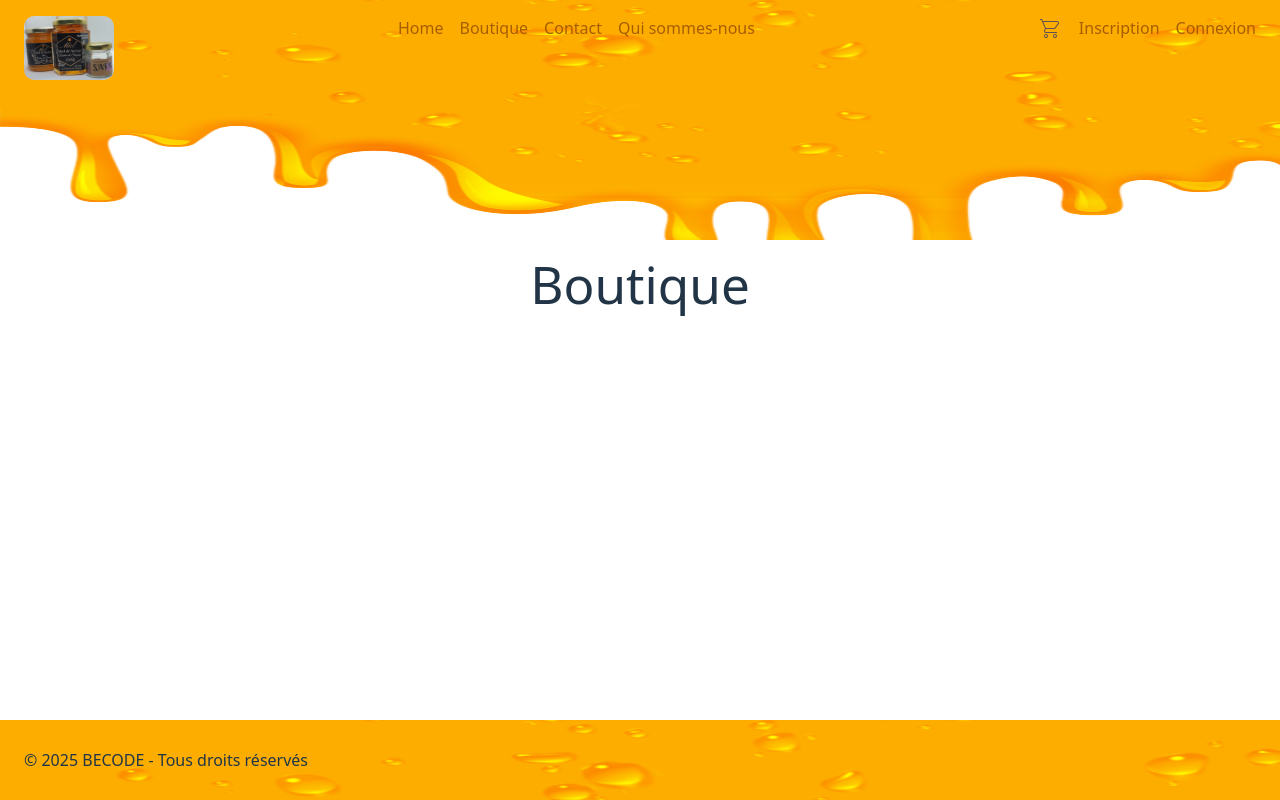
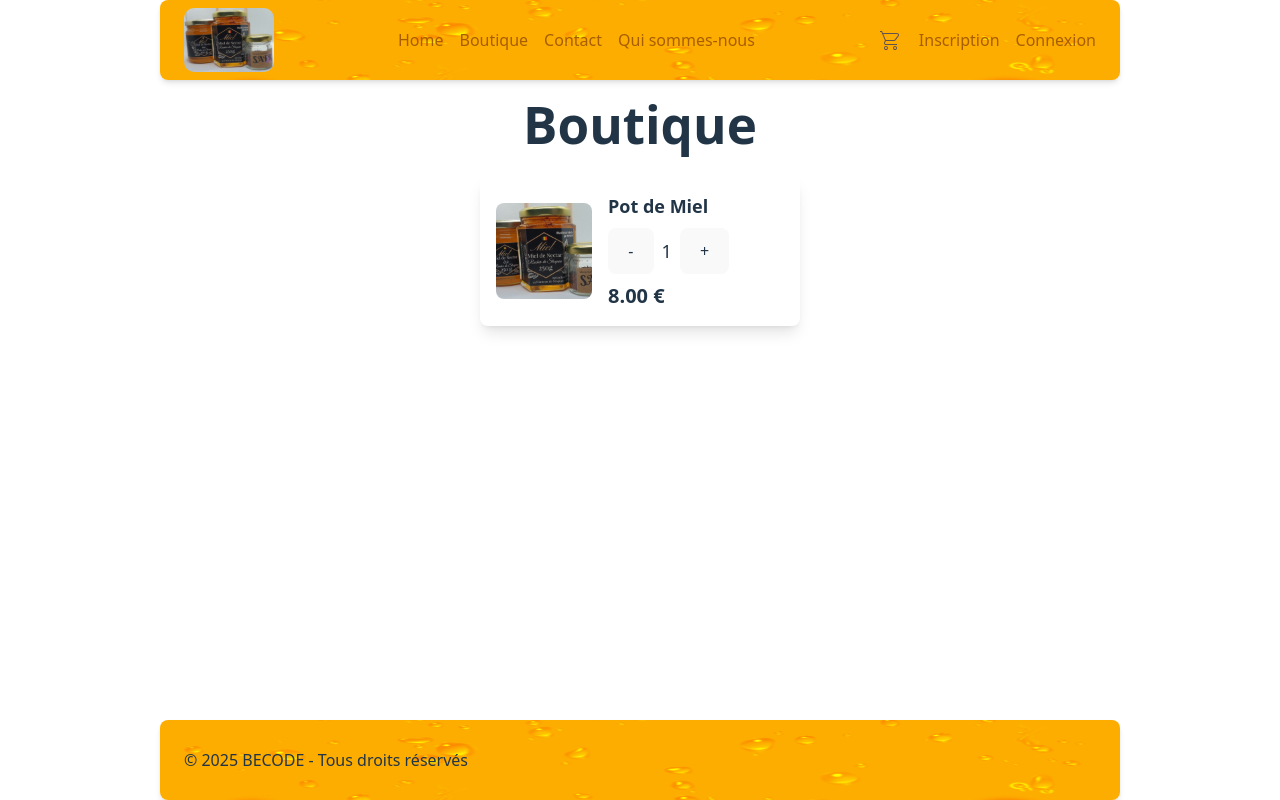
Before and after one commit to chaponcin/Miel-de-Nectar, a React (Vite) app in the folder miel-proj/: page /boutique in a window 1280 px wide. Built offline with nearby package versions, Linux system fonts and the light colour scheme.

Commit message:
header modif

```diff
--- a/miel-proj/package.json
+++ b/miel-proj/package.json
@@ -4,10 +4,12 @@
   "version": "0.0.0",
   "type": "module",
   "scripts": {
+    "start": "react-scripts start",
     "dev": "vite",
     "build": "vite build",
     "lint": "eslint .",
     "preview": "vite preview"
+
   },
   "dependencies": {
     "framer-motion": "^12.6.2",
--- a/miel-proj/src/components/Footer.jsx
+++ b/miel-proj/src/components/Footer.jsx
@@ -1,7 +1,9 @@
 // src/components/Footer.jsx
 function Footer() {
     return (
-      <footer className="footer-bg h-20 flex justify-between items-center px-6">
+      <footer
+      className="footer-bg h-20 w-3/4 mx-auto flex justify-between items-center px-6 py-2 bg-cover bg-center rounded-lg shadow-md"
+>
         <p>© 2025 BECODE - Tous droits réservés</p>
       </footer>
     );
--- a/miel-proj/src/components/Header.jsx
+++ b/miel-proj/src/components/Header.jsx
@@ -3,8 +3,8 @@ import { Link } from 'react-router-dom';
 function Header() {
   return (
     <header
-      className="header-bg h-60 flex justify-between items-start px-6 py-4"
-    >
+    className="footer-bg h-20 w-3/4 mx-auto flex justify-between items-center px-6 py-2 bg-cover bg-center rounded-lg shadow-md"
+  >
       <h1 className="text-xl font-bold text-black">
   <Link to="/">
   <img src="./src/assets/pot-accueil.svg" className="h-16"/>
--- a/miel-proj/src/index.css
+++ b/miel-proj/src/index.css
@@ -14,7 +14,8 @@
 }
 
 .header-bg {
-  background-image: url('./assets/Vector.svg');
+  background-image: url('./assets/Vector.png');
+
 }
 
 .footer-bg {
--- a/miel-proj/src/pages/Home.jsx
+++ b/miel-proj/src/pages/Home.jsx
@@ -3,7 +3,7 @@ import { motion } from "framer-motion";
 function Home() {
   return (
     <div className="text-center flex items-center justify-center">
-      <div className="relative">
+      <div className="flex items-center space-x-10">
         {/* Animation de l'image qui se révèle de bas en haut */}
         <motion.img
           src="./src/assets/pot-accueil.svg"
@@ -11,10 +11,11 @@ function Home() {
           initial={{ opacity: 0, clipPath: "inset(100% 0% 0% 0%)" }}
           animate={{ opacity: 1, clipPath: "inset(0% 0% 0% 0%)" }}
           transition={{ duration: 3, ease: "easeOut" }}
+          className="w-1/2" // Optionnel : ajuste la taille de l'image
         />
 
-        {/* Box à droite de l'image */}
-        <div className="absolute top-1/2 left-full ml-10 p-30 bg-gray-100 rounded-lg shadow-lg transform -translate-y-1/2">
+        {/* Box d'information */}
+        <div className="p-6 bg-gray-100 rounded-lg shadow-lg w-1/2">
           <h2 className="text-lg font-bold">Informations</h2>
           <p>Info</p>
         </div>
@@ -23,5 +24,4 @@ function Home() {
   );
 }
 
-
 export default Home;
--- a/miel-proj/src/pages/boutique.jsx
+++ b/miel-proj/src/pages/boutique.jsx
@@ -1,9 +1,58 @@
-function boutique() {
-    return (
-      <div className="text-center">
-        <h1>Boutique</h1>
+import { useState } from "react";
+import { motion } from "framer-motion";
+
+export default function HoneyProduct() {
+  const pricePerJar = 8; // Prix unitaire en euros
+  const [quantity, setQuantity] = useState(1);
+
+  // Calcul du prix total
+  const totalPrice = pricePerJar * quantity;
+
+  return (
+    <div className="flex flex-col items-center justify-center">
+      {/* Titre avec effet d'apparition */}
+      <motion.h1
+        initial={{ opacity: 0, y: -50 }}
+        animate={{ opacity: 1, y: 0 }}
+        transition={{ duration: 0.6, ease: "easeOut" }}
+        className="text-3xl font-bold mb-6"
+      >
+        Boutique
+      </motion.h1>
+
+      <div className="flex items-center gap-4 p-4 rounded-lg shadow-lg w-80">
+        {/* Image du produit */}
+        <img
+          src="./src/assets/pot-accueil.svg"
+          alt="Pot de miel"
+          className="w-24 h-24 object-cover rounded-lg"
+        />
+
+        {/* Infos du produit */}
+        <div>
+          <h2 className="text-lg font-bold">Pot de Miel</h2>
+
+          {/* Sélecteur de quantité */}
+          <div className="flex items-center gap-2 mt-2">
+            <button
+              onClick={() => setQuantity(Math.max(1, quantity - 1))}
+              className="px-2 py-1 bg-gray-200 rounded-md"
+            >
+              -
+            </button>
+            <span className="text-lg">{quantity}</span>
+            <button
+              onClick={() => setQuantity(quantity + 1)}
+              className="px-2 py-1 bg-gray-200 rounded-md"
+            >
+              +
+            </button>
+          </div>
+
+          {/* Prix total */}
+          <p className="mt-2 text-xl font-semibold">{totalPrice.toFixed(2)} €</p>
+        </div>
       </div>
-    );
-  }
-
-  export default boutique;
+    </div>
+  );
+}
--- a/miel-proj/src/pages/pannier.jsx
+++ b/miel-proj/src/pages/pannier.jsx
@@ -1,7 +1,7 @@
 function pannier() {
   return (
     <div className="text-center">
-      <h1>Pannier</h1>
+      <h1>Panier</h1>
     </div>
   );
 }
--- a/miel-proj/src/pages/register.jsx
+++ b/miel-proj/src/pages/register.jsx
@@ -2,8 +2,7 @@ import { motion } from "framer-motion";
 
 function Register() {
   return (
-    <div className="text-center flex flex-col items-center justify-center">
-
+    <div className="flex flex-col items-center justify-center">
       <motion.h1
         initial={{ opacity: 0, y: -50 }}
         animate={{ opacity: 1, y: 0 }}
@@ -17,8 +16,10 @@ function Register() {
         initial={{ opacity: 0, scale: 0.8 }}
         animate={{ opacity: 1, scale: 1 }}
         transition={{ duration: 0.5, ease: "easeOut" }}
-        className="w-80 bg-white p-6 rounded-lg shadow-lg"
+        className="w-full max-w-4xl flex flex-row gap-6"
       >
+        {/* Left Box */}
+        <div className="w-1/2 bg-white p-6 rounded-lg shadow-lg">
           <form>
             <div className="mb-4">
               <label htmlFor="email" className="block text-left">Adresse email</label>
@@ -32,6 +33,16 @@ function Register() {
               <label htmlFor="password-confirm" className="block text-left">Confirmer le mot de passe</label>
               <input type="password" id="password-confirm" className="w-full p-2 border rounded-lg" />
             </div>
+          </form>
+        </div>
+
+        {/* Right Box */}
+        <div className="w-1/2 bg-white p-6 rounded-lg shadow-lg">
+          <form>
+          <div className="mb-4">
+              <label htmlFor="phone" className="block text-left">Téléphone</label>
+              <input type="text" id="phone" className="w-full p-2 border rounded-lg" />
+            </div>
             <div className="mb-4">
               <label htmlFor="address" className="block text-left">Adresse</label>
               <input type="text" id="address" className="w-full p-2 border rounded-lg" />
@@ -44,10 +55,6 @@ function Register() {
               <label htmlFor="zip" className="block text-left">Code postal</label>
               <input type="text" id="zip" className="w-full p-2 border rounded-lg" />
             </div>
-          <div className="mb-4">
-            <label htmlFor="phone" className="block text-left">Téléphone</label>
-            <input type="text" id="phone" className="w-full p-2 border rounded-lg" />
-          </div>
             <div className="mb-4 flex items-center">
               <input type="checkbox" id="conditions" className="mr-2" />
               <label htmlFor="conditions">J'accepte les conditions d'utilisation</label>
@@ -59,6 +66,7 @@ function Register() {
               <a href="/login" className="text-yellow-500 hover:underline">Vous avez déjà un compte ?</a>
             </p>
           </form>
+        </div>
       </motion.div>
     </div>
   );
```
Also changed, not shown: miel-proj/src/components/Modal.jsx (deleted, +0 -14 lines), miel-proj/src/assets/Vector.png (added), miel-proj/src/assets/Vector.svg (deleted). Lines whose indentation alone changed are shown as unchanged.
